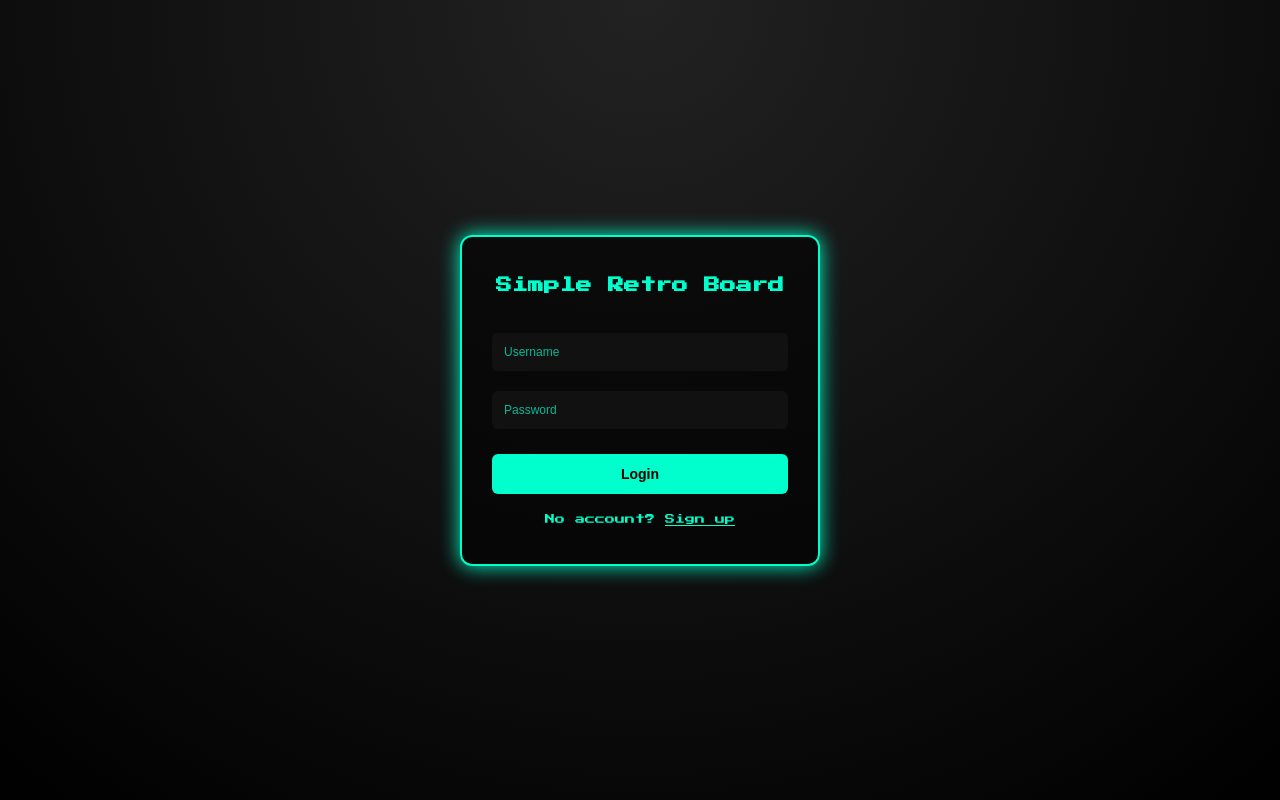
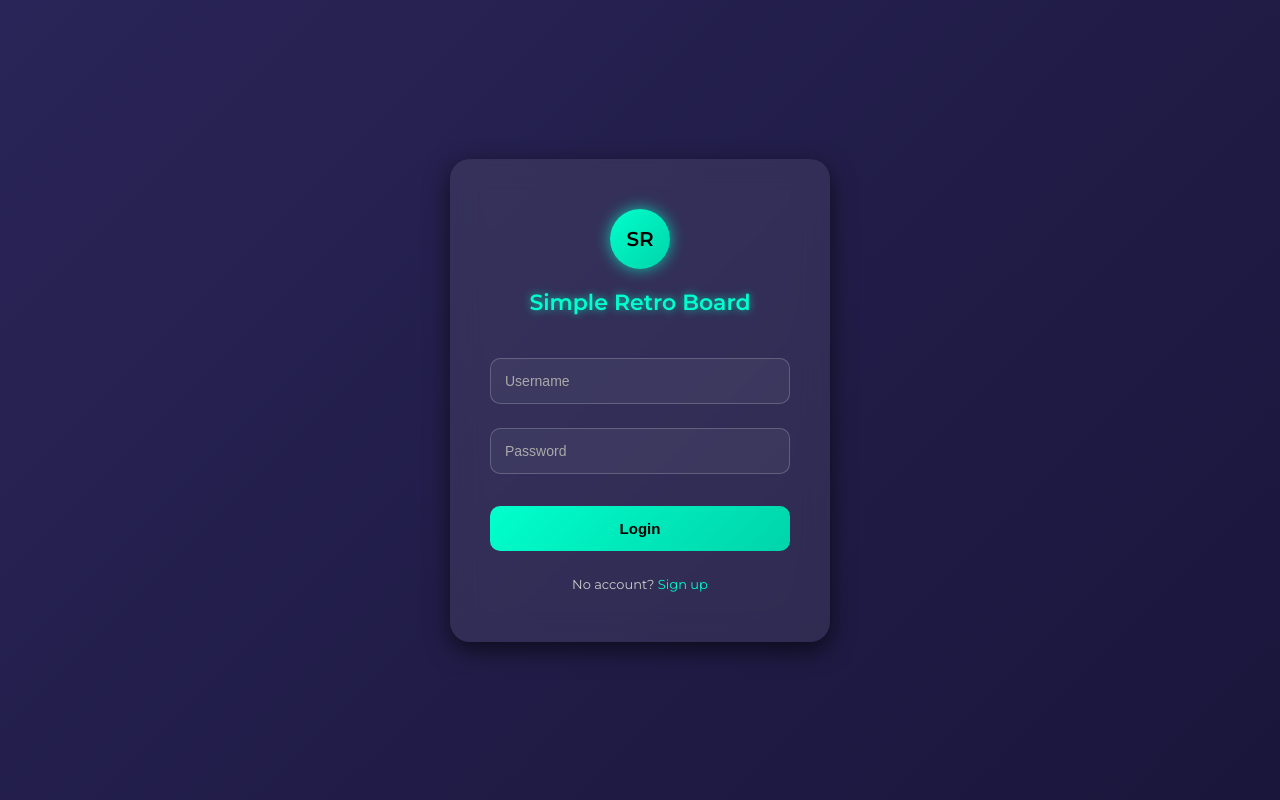
Before and after one commit to Sanjaykj23/Simple_Retro_Board, a plain HTML site: page login.html in a window 1280 px wide. Drawn offline with Linux system fonts and the light colour scheme.

Commit message:
Week 4 Final

```diff
--- a/login.html
+++ b/login.html
@@ -3,9 +3,9 @@
 <head>
   <meta charset="UTF-8" />
   <meta name="viewport" content="width=device-width, initial-scale=1.0"/>
-  <title>Simple Retro Board</title>
+  <title>Login - Simple Retro Board</title>
   <style>
-    @import url('https://fonts.googleapis.com/css2?family=Press+Start+2P&display=swap');
+    @import url('https://fonts.googleapis.com/css2?family=Montserrat:wght@400;600&display=swap');
 
     * {
       box-sizing: border-box;
@@ -15,78 +15,122 @@
 
     body {
       height: 100vh;
-      background: radial-gradient(circle at top, #222 0%, #000 100%);
+      background: linear-gradient(-45deg, #0f0c29, #302b63, #24243e);
+      background-size: 400% 400%;
+      animation: gradientBG 12s ease infinite;
       display: flex;
       justify-content: center;
       align-items: center;
-      font-family: 'Press Start 2P', cursive;
-      color: #00ffcc;
+      font-family: 'Montserrat', sans-serif;
+      color: #e0e0e0;
     }
 
-    .login-box {
-      background: rgba(0, 0, 0, 0.6);
-      border: 2px solid #00ffcc;
-      border-radius: 12px;
-      padding: 40px 30px;
-      width: 360px;
-      box-shadow: 0 0 20px #00ffcc;
-      text-align: center;
+    @keyframes gradientBG {
+      0% { background-position: 0% 50%; }
+      50% { background-position: 100% 50%; }
+      100% { background-position: 0% 50%; }
     }
 
-    .login-box h2 {
-      margin-bottom: 30px;
-      font-size: 16px;
-      text-shadow: 0. 0. 5px #00ffcc;
+    .login-card {
+      background: rgba(255, 255, 255, 0.08);
+      backdrop-filter: blur(15px);
+      border-radius: 20px;
+      padding: 50px 40px;
+      width: 380px;
+      box-shadow: 0 8px 25px rgba(0,0,0,0.6);
+      text-align: center;
+      animation: fadeIn 1s ease;
     }
 
-    .login-box input {
+    @keyframes fadeIn {
+      from { opacity: 0; transform: translateY(20px); }
+      to { opacity: 1; transform: translateY(0); }
+    }
+
+    .login-card .logo {
+      width: 60px;
+      height: 60px;
+      margin: 0 auto 20px;
+      background: linear-gradient(135deg, #00ffcc, #00d4aa);
+      border-radius: 50%;
+      display: flex;
+      align-items: center;
+      justify-content: center;
+      font-weight: 700;
+      color: #000;
+      font-size: 20px;
+      box-shadow: 0 0 15px rgba(0,255,204,0.7);
+    }
+
+    .login-card h2 {
+      margin-bottom: 30px;
+      font-size: 22px;
+      font-weight: 600;
+      color: #00ffcc;
+      text-shadow: 0 0 8px rgba(0,255,204,0.7);
+    }
+
+    .login-card input {
       width: 100%;
-      padding: 12px;
-      margin: 10px 0;
-      border: none;
-      border-radius: 6px;
-      background: #111;
-      color: #00ffcc;
-      font-size: 12px;
+      padding: 14px;
+      margin: 12px 0;
+      border: 1px solid rgba(255,255,255,0.2);
+      border-radius: 10px;
+      background: rgba(255,255,255,0.05);
+      color: #fff;
+      font-size: 14px;
+      transition: border-color 0.3s ease, box-shadow 0.3s ease;
+    }
+
+    .login-card input:focus {
+      border-color: #00ffcc;
+      box-shadow: 0 0 10px rgba(0,255,204,0.6);
       outline: none;
     }
 
-    .login-box input::placeholder {
-      color: #00ffcc;
-      opacity: 0.7;
+    .login-card input::placeholder {
+      color: #aaa;
     }
 
-    .login-box button {
+    .login-card button {
       width: 100%;
-      padding: 12px;
-      margin-top: 15px;
+      padding: 14px;
+      margin-top: 20px;
       border: none;
-      border-radius: 6px;
-      background-color: #00ffcc;
+      border-radius: 10px;
+      background: linear-gradient(135deg, #00ffcc, #00d4aa);
       color: #000;
-      font-weight: bold;
-      font-size: 14px;
+      font-weight: 600;
+      font-size: 15px;
       cursor: pointer;
-      transition: background 0.3s ease;
+      transition: transform 0.2s ease, box-shadow 0.3s ease;
     }
 
-    .login-box button:hover {
-      background-color: #77ca7b;
+    .login-card button:hover {
+      transform: translateY(-2px) scale(1.02);
+      box-shadow: 0 6px 15px rgba(0,255,204,0.5);
     }
 
-    .login-box p {
-      margin-top: 20px;
-      font-size: 10px;
+    .login-card p {
+      margin-top: 25px;
+      font-size: 13px;
+      color: #ccc;
     }
 
-    .login-box a {
+    .login-card a {
       color: #00ffcc;
+      text-decoration: none;
+      font-weight: 500;
+    }
+
+    .login-card a:hover {
       text-decoration: underline;
     }
   </style>
 </head>
 <body>
-  <div class="login-box" id="loginForm">
+  <div class="login-card" id="loginForm">
+    <div class="logo">SR</div>
     <h2>Simple Retro Board</h2>
     <form>
       <input type="text" placeholder="Username" required id="username"/>
@@ -114,6 +158,5 @@
       alert("Invalid credentials!");
     }
   });
-
 </script>
 </html>
--- a/script.js
+++ b/script.js
@@ -337,7 +337,7 @@ document.addEventListener('keydown', e => {
   if (e.ctrlKey && e.key === '1') { $('went-well-Input').focus(); }
   if (e.ctrlKey && e.key === '2') { $('to-improve-Input').focus(); }
   if (e.ctrlKey && e.key === '3') { $('action-needed-Input').focus(); }
-  if (e.key === 'd') openDashboard();
+  if (e.key === '/') openDashboard();
 });
 
 function init() {
```
Also changed, not shown: index.html (+7 -1 lines), register.html (+51 -58 lines), style.css (+61 -13 lines), Bg_img.jpg (added), 1 other file. Lines whose indentation alone changed are shown as unchanged.
